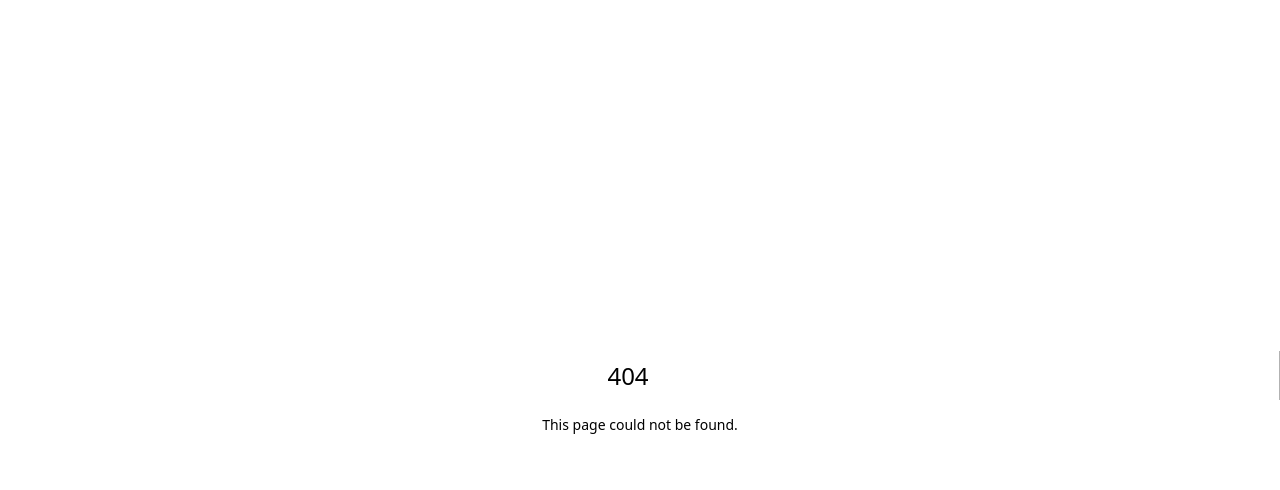
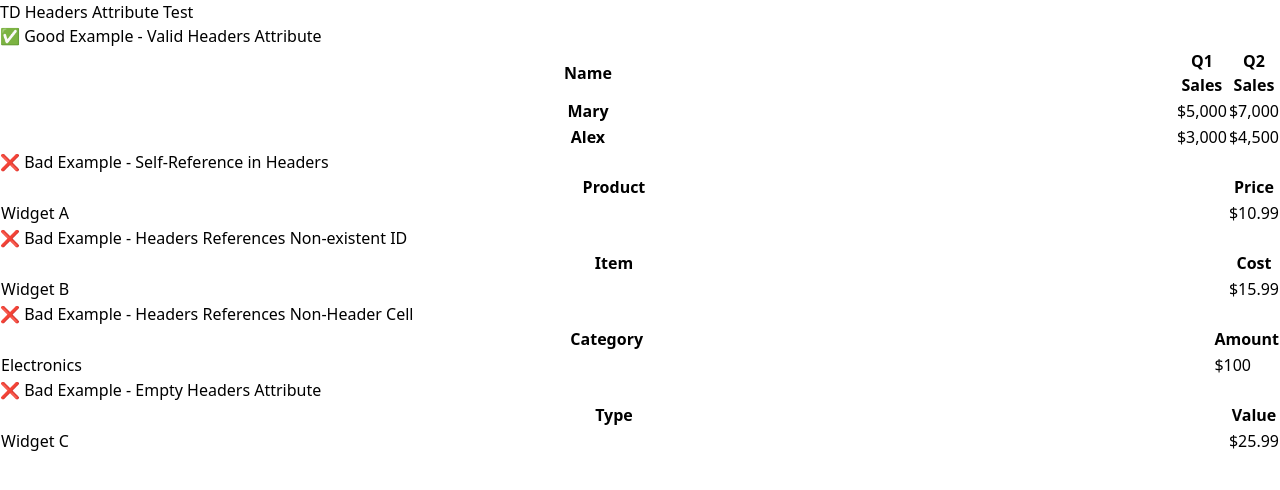
Before and after one commit to test-party/guinea-pig-next, a Next.js app: page /td-headers-attr in a window 1280 px wide. Before the commit this address had no page. Shown: the top 490 px of the page. Built offline with nearby package versions, Linux system fonts and the light colour scheme.

Commit message:
amk - td-headers-attr

```diff
--- /dev/null
+++ b/src/app/td-headers-attr/page.tsx
@@ -0,0 +1,95 @@
+//http://localhost:3000/td-headers-attr
+export default function Page() {
+    return (
+        <div>
+            <h1>TD Headers Attribute Test</h1>
+
+            <h2>✅ Good Example - Valid Headers Attribute</h2>
+            <table>
+                <thead>
+                    <tr>
+                        <th id="name" scope="col">Name</th>
+                        <th id="q1" scope="col">Q1 Sales</th>
+                        <th id="q2" scope="col">Q2 Sales</th>
+                    </tr>
+                </thead>
+                <tbody>
+                    <tr>
+                        <th id="mary" scope="row">Mary</th>
+                        <td headers="mary q1">$5,000</td>
+                        <td headers="mary q2">$7,000</td>
+                    </tr>
+                    <tr>
+                        <th id="alex" scope="row">Alex</th>
+                        <td headers="alex q1">$3,000</td>
+                        <td headers="alex q2">$4,500</td>
+                    </tr>
+                </tbody>
+            </table>
+
+            <h2>❌ Bad Example - Self-Reference in Headers</h2>
+            <table>
+                <thead>
+                    <tr>
+                        <th id="product" scope="col">Product</th>
+                        <th id="price" scope="col">Price</th>
+                    </tr>
+                </thead>
+                <tbody>
+                    <tr>
+                        <td id="widget-a" headers="widget-a product">Widget A</td>
+                        <td headers="price">$10.99</td>
+                    </tr>
+                </tbody>
+            </table>
+
+            <h2>❌ Bad Example - Headers References Non-existent ID</h2>
+            <table>
+                <thead>
+                    <tr>
+                        <th id="item" scope="col">Item</th>
+                        <th id="cost" scope="col">Cost</th>
+                    </tr>
+                </thead>
+                <tbody>
+                    <tr>
+                        <td headers="nonexistent-header item">Widget B</td>
+                        <td headers="cost">$15.99</td>
+                    </tr>
+                </tbody>
+            </table>
+
+            <h2>❌ Bad Example - Headers References Non-Header Cell</h2>
+            <table>
+                <thead>
+                    <tr>
+                        <th id="category" scope="col">Category</th>
+                        <th id="amount" scope="col">Amount</th>
+                    </tr>
+                </thead>
+                <tbody>
+                    <tr>
+                        <td id="regular-cell">Electronics</td>
+                        <td headers="regular-cell amount">$100</td>
+                    </tr>
+                </tbody>
+            </table>
+
+            <h2>❌ Bad Example - Empty Headers Attribute</h2>
+            <table>
+                <thead>
+                    <tr>
+                        <th id="type" scope="col">Type</th>
+                        <th id="value" scope="col">Value</th>
+                    </tr>
+                </thead>
+                <tbody>
+                    <tr>
+                        <td headers="">Widget C</td>
+                        <td headers="   ">$25.99</td>
+                    </tr>
+                </tbody>
+            </table>
+        </div>
+    )
+}
```
